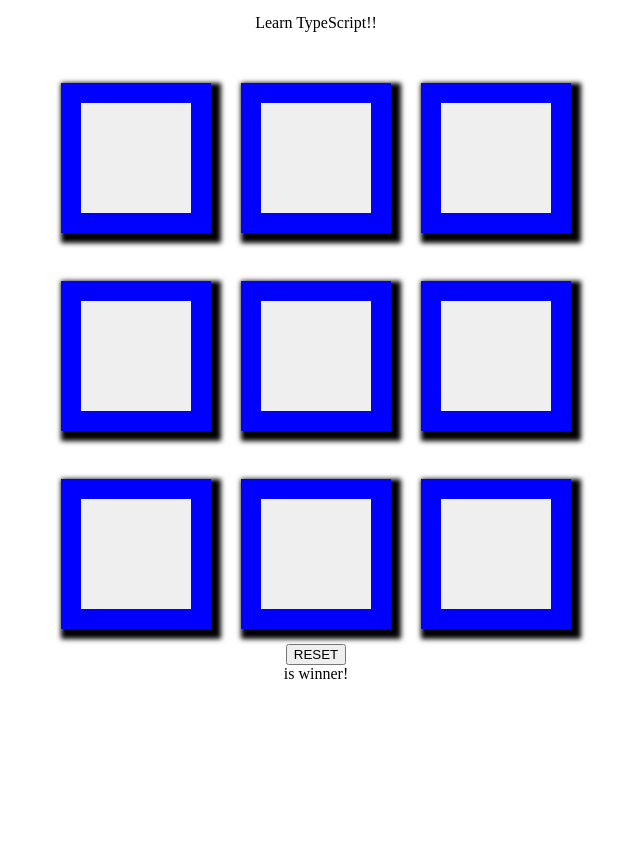
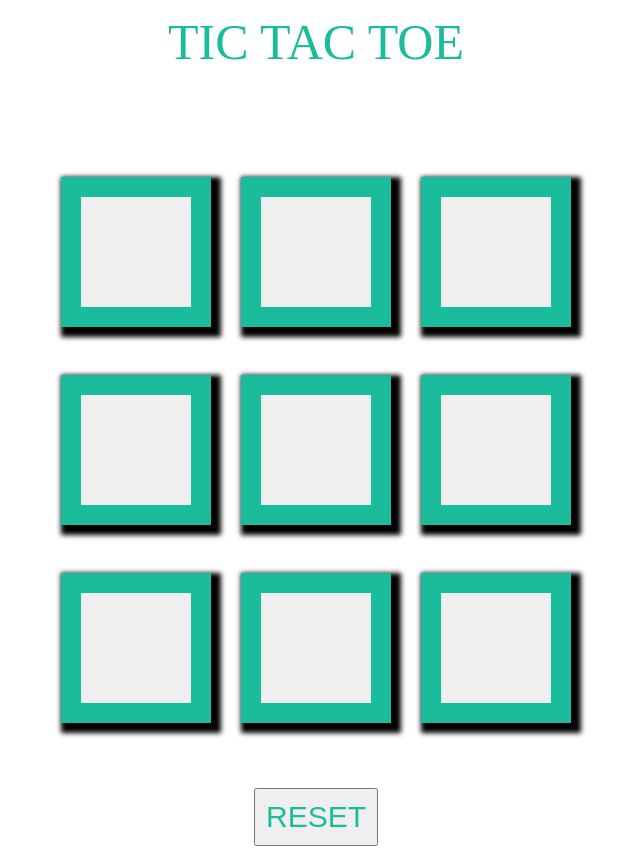
Before and after one commit to irisj23/ticTacToeTS, a React (Create React App) app: page / in a window 1280 px wide. Shown: the whole page, without its empty margins (324-964 px from the left). Before the commit the page ends 800 px from the top, so only its background shows below. Built offline with nearby package versions, Linux system fonts and the light colour scheme.

Commit message:
header, reset btn and winner styles

```diff
--- a/src/App.tsx
+++ b/src/App.tsx
@@ -13,20 +13,29 @@ const Container = styled.div`
 `
 const Header = styled.div`
   order: 1;
+  padding: 5px;
+  text-align: center;
+  color: #1abc9c;
+  font-size: 50px;
 
 `
 const BoardSquares = styled.div`
   order: 2;
+  padding: 50px;
 
 `
 const Reset = styled.button`
-  order: 3;
-
+  order: 4;
+  padding: 10px;
+  text-align: center;
+  color: #1abc9c;
+  font-size: 30px;
 `
 
 const Winner = styled.div`
-  order: 4;
-
+  order: 3;
+  font-size: 60px;
+  font-weight: bold;
 `
 
 type SquareValue = 'X' | 'O' | null;
@@ -83,7 +92,7 @@ console.log(squares)
   return (
     <Container>
       <Header>
-          Learn TypeScript!!
+          TIC TAC TOE
       </Header>
       <BoardSquares>
           <br/>
@@ -92,12 +101,17 @@ console.log(squares)
           onClick={i => handleClick(i)}
           />
       </BoardSquares>
+      {winner &&
+            <Winner>
+            {winner} is winner!
+          </Winner>
+      }
       <Reset onClick={resetBoard}>
         RESET
       </Reset>
-      <Winner>
-        {winner} is winner!
-      </Winner>
+
+
+
     </Container>
   );
 }
--- a/src/Square.tsx
+++ b/src/Square.tsx
@@ -3,7 +3,7 @@ import styled from 'styled-components';
 
 
 const Button = styled.button`
-  border: 20px solid blue;
+  border: 20px solid #1abc9c;
   padding: 55px;
   margin: 15px;
   color: black;
```
